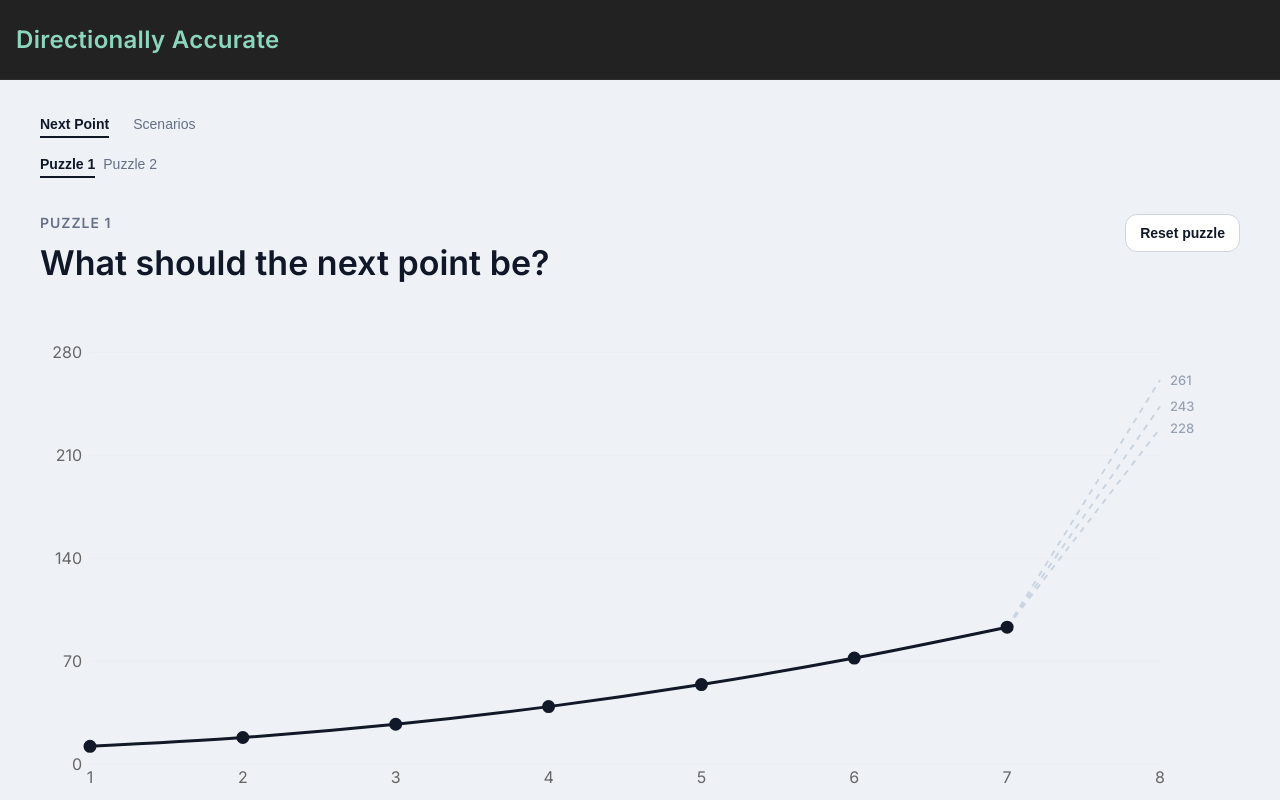
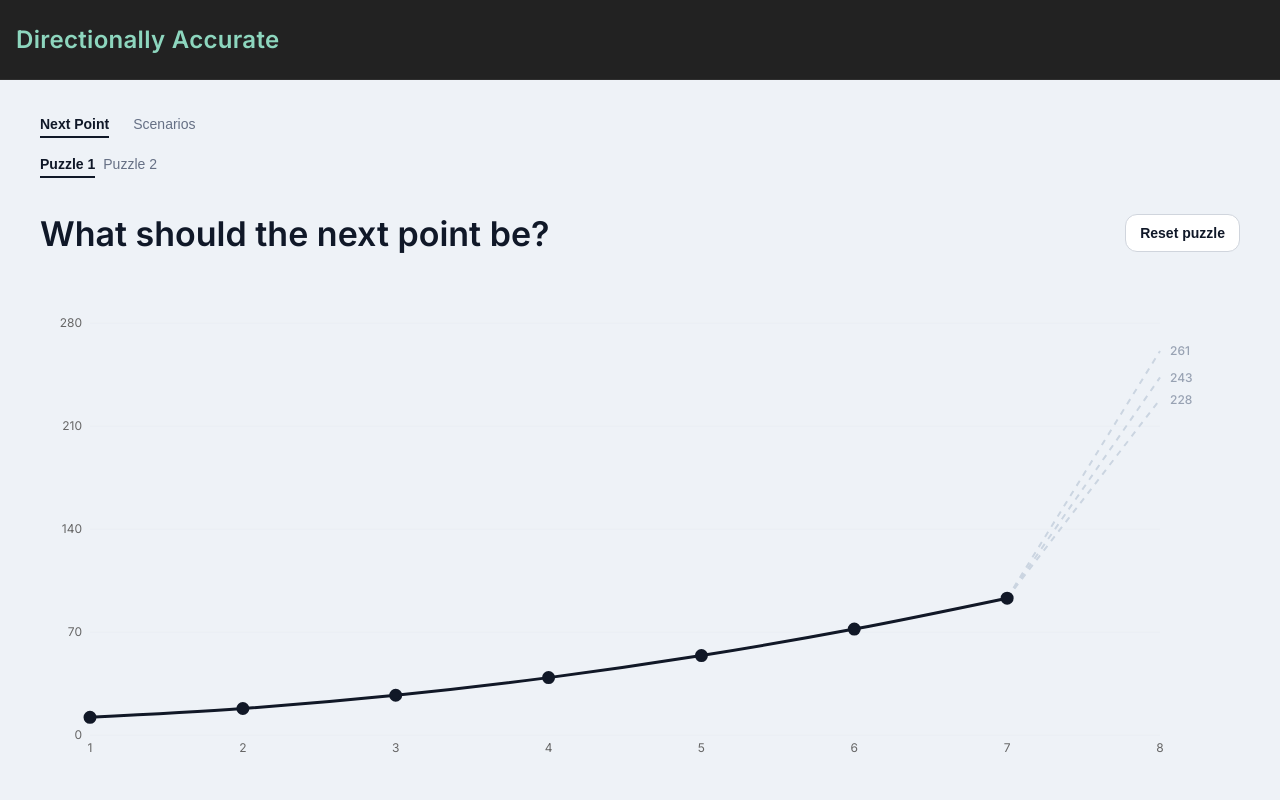
Before and after one commit to MoldedIce/charts-site, a React (Vite) app: page / in a window 1280 px wide. Shown: the top 800 px of the page. Built offline with nearby package versions, Linux system fonts and the light colour scheme.

Commit message:
Fixed some fonts

```diff
--- a/src/components/puzzle/PuzzleCard.tsx
+++ b/src/components/puzzle/PuzzleCard.tsx
@@ -43,7 +43,6 @@ export function PuzzleCard({ puzzle }: PuzzleCardProps) {
     >
       <PuzzleHeader
         title={puzzle.title}
-        subtitle={puzzle.subtitle}
         onReset={handleReset}
       />
 
--- a/src/components/puzzle/PuzzleChart.tsx
+++ b/src/components/puzzle/PuzzleChart.tsx
@@ -89,9 +89,10 @@ export function PuzzleChart({
             domain={[1, targetStep]}
             ticks={stepTicks}
             interval={tickInterval}
+            tick={{ fontSize: 12 }}
           />
 
-          <YAxis tickLine={false} axisLine={false} width={40} />
+          <YAxis tickLine={false} axisLine={false} width={40} tick={{ fontSize: 12 }} />
 
           <Tooltip
             cursor={<ChartHoverCursor />}
--- a/src/components/puzzle/PuzzleHeader.tsx
+++ b/src/components/puzzle/PuzzleHeader.tsx
@@ -3,13 +3,11 @@ import { puzzleTheme } from "./puzzle-theme";
 
 type PuzzleHeaderProps = {
   title: string;
-  subtitle?: string;
   onReset: () => void;
 };
 
 export function PuzzleHeader({
   title,
-  subtitle,
   onReset,
 }: PuzzleHeaderProps) {
   const isMobile = useIsMobile();
@@ -25,21 +23,6 @@ export function PuzzleHeader({
       }}
     >
       <div>
-        {subtitle && (
-          <div
-            style={{
-              fontSize: 14,
-              fontWeight: 700,
-              letterSpacing: 1,
-              textTransform: "uppercase",
-              color: puzzleTheme.colors.textSecondary,
-              marginBottom: 12,
-            }}
-          >
-            {subtitle}
-          </div>
-        )}
-
         <h1
           style={{
             margin: 0,
--- a/src/components/puzzle/puzzle-theme.ts
+++ b/src/components/puzzle/puzzle-theme.ts
@@ -41,7 +41,7 @@ export const puzzleTheme = {
   },
 
   labels: {
-    endpointFontSize: 13,
+    endpointFontSize: 12,
     endpointOffset: 10,
   },
 } as const;
```
